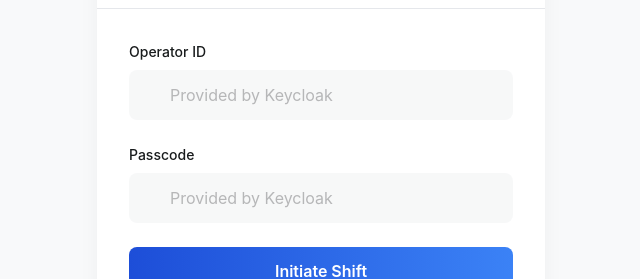
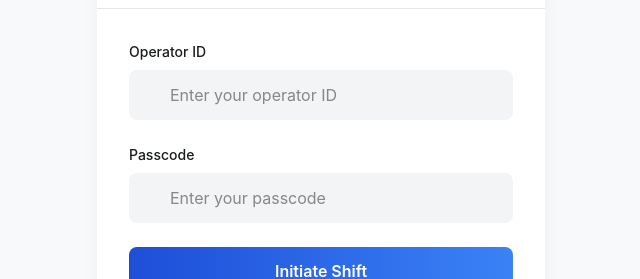
Before and after one commit to OnTime-SE-G/ontime-driver-web, a Next.js app: page / in a window 1280 px wide. Shown: the part 268-547 px from the top of the page, without its empty margins (319-959 px from the left). Built offline with nearby package versions, Linux system fonts and the light colour scheme.

Commit message:
feat: switch to credentials login form (ROPC) instead of Keycloak redirect

```diff
--- a/app/page.tsx
+++ b/app/page.tsx
@@ -4,12 +4,25 @@ import { signIn } from "next-auth/react";
 import { useState } from "react";
 
 export default function LoginPage() {
+  const [form, setForm] = useState({ username: "", password: "" });
   const [loading, setLoading] = useState(false);
+  const [error, setError] = useState("");
 
   const handleLogin = async (e: React.FormEvent) => {
     e.preventDefault();
     setLoading(true);
-    await signIn("keycloak", { callbackUrl: "/dashboard" });
+    setError("");
+    const res = await signIn("credentials", {
+      username: form.username,
+      password: form.password,
+      redirect: false,
+    });
+    if (res?.error) {
+      setError("Invalid Operator ID or Passcode.");
+      setLoading(false);
+    } else {
+      window.location.href = "/dashboard";
+    }
   };
 
   return (
@@ -23,29 +36,34 @@ export default function LoginPage() {
         <form onSubmit={handleLogin} className="auth-form">
           <div>
             <label className="auth-field-label">Operator ID</label>
-            <div>
-              <input
-                disabled
-                placeholder="Provided by Keycloak"
-                className="auth-input opacity-60"
-              />
-            </div>
+            <input
+              type="text"
+              required
+              value={form.username}
+              onChange={(e) => setForm((p) => ({ ...p, username: e.target.value }))}
+              placeholder="Enter your operator ID"
+              className="auth-input"
+            />
           </div>
 
           <div>
             <label className="auth-field-label">Passcode</label>
-            <div>
-              <input
-                type="password"
-                disabled
-                placeholder="Provided by Keycloak"
-                className="auth-input opacity-60"
-              />
-            </div>
+            <input
+              type="password"
+              required
+              value={form.password}
+              onChange={(e) => setForm((p) => ({ ...p, password: e.target.value }))}
+              placeholder="Enter your passcode"
+              className="auth-input"
+            />
           </div>
 
+          {error && (
+            <p className="rounded-lg bg-red-50 px-4 py-2 text-sm text-red-700">{error}</p>
+          )}
+
           <button type="submit" disabled={loading} className="auth-button">
-            {loading ? "Redirecting..." : "Initiate Shift"}
+            {loading ? "Authenticating..." : "Initiate Shift"}
           </button>
         </form>
 
--- a/auth.ts
+++ b/auth.ts
@@ -1,30 +1,52 @@
 import NextAuth from "next-auth";
-import Keycloak from "next-auth/providers/keycloak";
+import Credentials from "next-auth/providers/credentials";
 
 export const { handlers, auth, signIn, signOut } = NextAuth({
   trustHost: true,
   providers: [
-    Keycloak({
-      clientId: process.env.AUTH_KEYCLOAK_ID!,
-      clientSecret: process.env.AUTH_KEYCLOAK_SECRET!,
-      issuer: process.env.AUTH_KEYCLOAK_ISSUER!,
+    Credentials({
+      credentials: {
+        username: { label: "Operator ID", type: "text" },
+        password: { label: "Passcode", type: "password" },
+      },
+      async authorize(credentials) {
+        const issuer = process.env.AUTH_KEYCLOAK_ISSUER!;
+        const res = await fetch(`${issuer}/protocol/openid-connect/token`, {
+          method: "POST",
+          headers: { "Content-Type": "application/x-www-form-urlencoded" },
+          body: new URLSearchParams({
+            client_id: process.env.AUTH_KEYCLOAK_ID!,
+            client_secret: process.env.AUTH_KEYCLOAK_SECRET!,
+            grant_type: "password",
+            username: credentials.username as string,
+            password: credentials.password as string,
+          }),
+        });
+        if (!res.ok) return null;
+        const tokens = await res.json();
+        const payload = JSON.parse(
+          Buffer.from(tokens.access_token.split(".")[1], "base64url").toString()
+        );
+        return {
+          id: payload.sub,
+          name: payload.preferred_username ?? payload.name ?? credentials.username,
+          email: payload.email ?? null,
+          accessToken: tokens.access_token,
+        };
+      },
     }),
   ],
   callbacks: {
-    async jwt({ token, account }) {
-      if (account) {
-        token.accessToken = account.access_token;
-        token.idToken = account.id_token;
+    async jwt({ token, user }) {
+      if (user) {
+        token.accessToken = (user as { accessToken?: string }).accessToken;
       }
       return token;
     },
     async session({ session, token }) {
       session.accessToken = token.accessToken as string;
-      session.idToken = token.idToken as string;
       return session;
     },
   },
-  pages: {
-    signIn: "/",
-  },
+  pages: { signIn: "/" },
 });
--- a/types/next-auth.d.ts
+++ b/types/next-auth.d.ts
@@ -3,13 +3,11 @@ import { DefaultSession } from "next-auth";
 declare module "next-auth" {
   interface Session extends DefaultSession {
     accessToken: string;
-    idToken: string;
   }
 }
 
 declare module "next-auth/jwt" {
   interface JWT {
     accessToken?: string;
-    idToken?: string;
   }
 }
```
